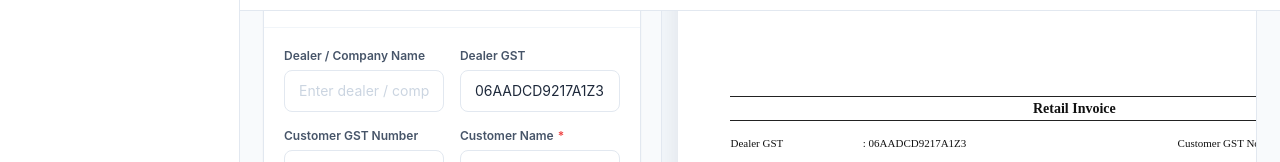
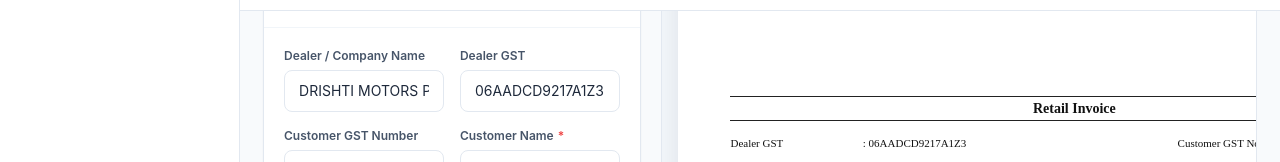
Before and after one commit to allnewwebsite/just-relax, a React (Vite) app: page /invoices/new in a window 1280 px wide. Shown: the part 182-344 px from the top of the page. Built offline with nearby package versions, Linux system fonts and the light colour scheme; no server answers; sample sign-in values are in the browser's storage.

Commit message:
Set default dealer company name

```diff
--- a/src/pages/RetailInvoice/invoiceFields.js
+++ b/src/pages/RetailInvoice/invoiceFields.js
@@ -1,5 +1,5 @@
 export const defaultInvoice = {
-  dealerName: "", dealerGst: "06AADCD9217A1Z3", customerGst: "", customerName: "", customerAddress: "", customerId: "",
+  dealerName: "DRISHTI MOTORS PVT. LTD.", dealerGst: "06AADCD9217A1Z3", customerGst: "", customerName: "", customerAddress: "", customerId: "",
   panNumber: "", invoiceNumber: "", invoiceDate: "", financedBy: "", vehicleDescription: "",
   variant: "", colour: "", state: "Delhi", invoiceTotal: "", priceOfOne: "", discount: "0", netSellingPrice: "", igst: "", igstAmount: "",
   cgst: "", cgstAmount: "", sgst: "", sgstAmount: "", totalGst: "", compensationCess: "0", otherCharges: "0",
```
